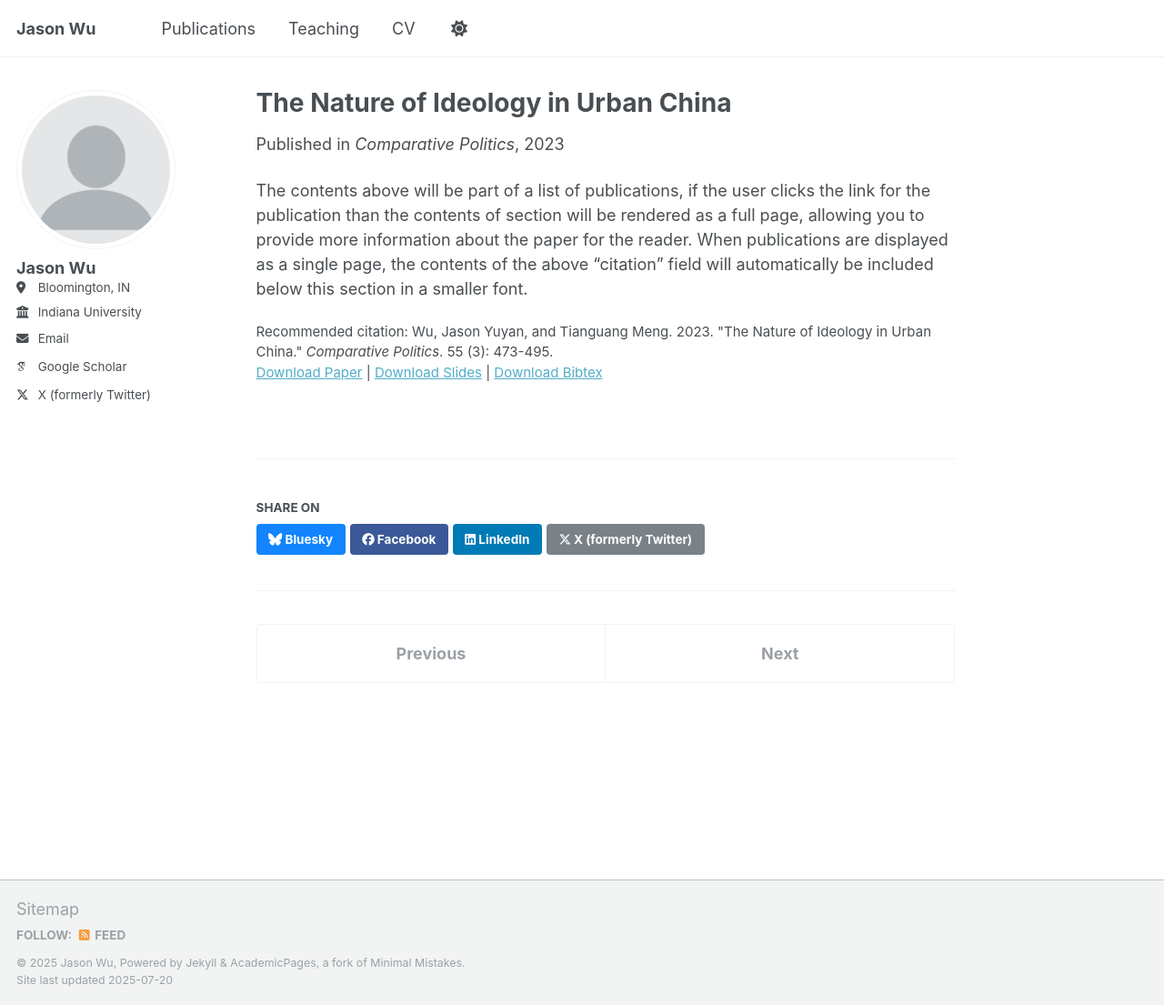
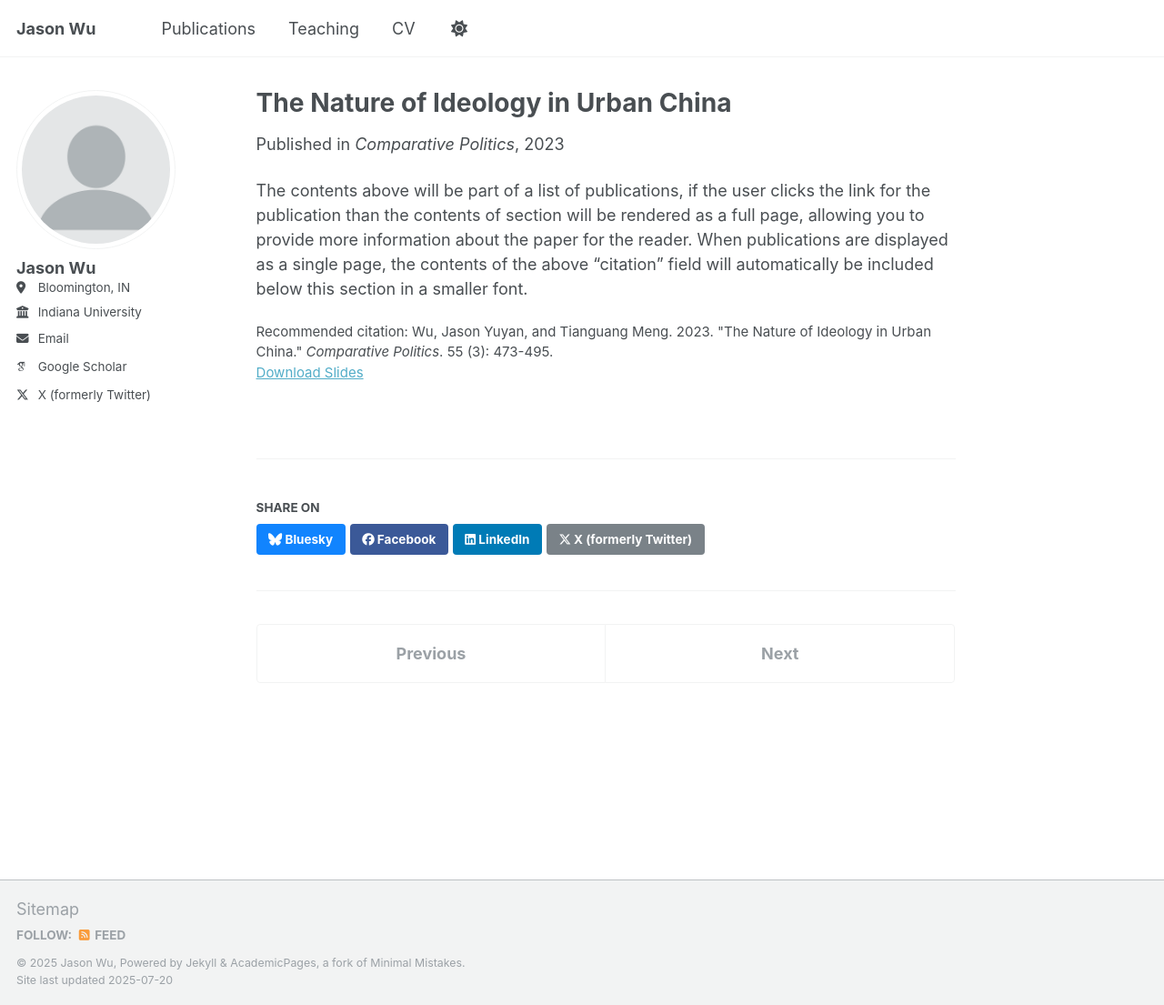
Before and after one commit to jasonyuyanwu/jasonyuyanwu.github.io, a Jekyll site: the page built from _publications/2009-10-01-paper-title-number-1.md, in a window 1280 px wide and 1105 px high. Shown: the whole window at 91% size. Built offline with Jekyll 4.4.1, drawn with Linux system fonts in a browser that asks for light colours; some web fonts are replaced; a script that is not in the unit is left out; part of the change alters nothing that is shown.

Commit message:
Update 2009-10-01-paper-title-number-1.md

```diff
--- a/_publications/2009-10-01-paper-title-number-1.md
+++ b/_publications/2009-10-01-paper-title-number-1.md
@@ -7,8 +7,8 @@ excerpt: 'This paper investigates whether the Chinese public possesses structure
 date: 2023-01-01
 venue: 'Comparative Politics'
 slidesurl: 'http://academicpages.github.io/files/slides1.pdf'
-paperurl: 'http://academicpages.github.io/files/paper1.pdf'
-bibtexurl: 'http://academicpages.github.io/files/bibtex1.bib'
+# paperurl: 'http://academicpages.github.io/files/paper1.pdf'
+# bibtexurl: 'http://academicpages.github.io/files/bibtex1.bib'
 citation: 'Wu, Jason Yuyan, and Tianguang Meng. 2023. &quot;The Nature of Ideology in Urban China.&quot; <i>Comparative Politics</i>. 55 (3): 473-495.'
 ---
 The contents above will be part of a list of publications, if the user clicks the link for the publication than the contents of section will be rendered as a full page, allowing you to provide more information about the paper for the reader. When publications are displayed as a single page, the contents of the above "citation" field will automatically be included below this section in a smaller font.
```
